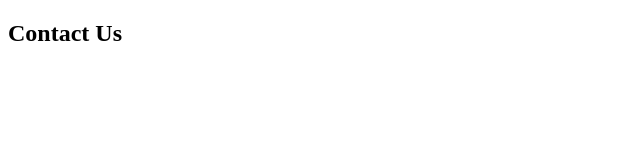
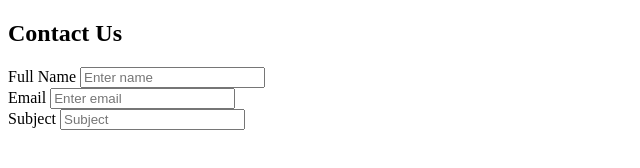
Before and after one commit to basharat-irshad/internship-tasks, a plain HTML site: page Level-1/Contact-Form/index.html in a window 1280 px wide. Shown: the whole page, without its empty margins (0-640 px from the left). Drawn offline with Linux system fonts and the light colour scheme.

Commit message:
add HTML

```diff
--- a/Level-1/Contact-Form/index.html
+++ b/Level-1/Contact-Form/index.html
@@ -9,9 +9,34 @@
     <section class="container">
       <h1>Contact Us</h1>
 
-      <form id="contact-form"">
-
-
+      <form action="#" method="POST">
+        <div>
+          <label for="full-name">Full Name</label>
+          <input
+            type="text"
+            name="Name"
+            placeholder="Enter name"
+            id="full-name"
+          />
+        </div>
+        <div>
+          <label for="email">Email</label>
+          <input
+            type="email"
+            name="email"
+            placeholder="Enter email"
+            id="email"
+          />
+        </div>
+        <div>
+          <label for="subject">Subject</label>
+          <input
+            type="text"
+            name="subject"
+            placeholder="Subject"
+            id="subject"
+          />
+        </div>
       </form>
     </section>
   </body>
```
